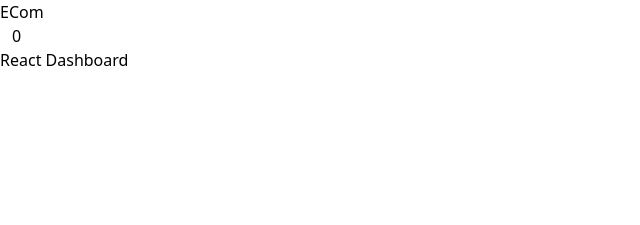
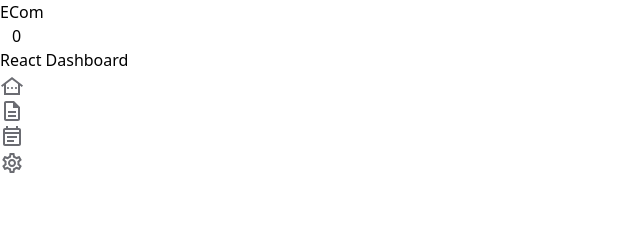
Before and after one commit to jakdev047/tailwindcss, a React (Create React App) app: page / in a window 1280 px wide. Shown: the top 225 px of the page, without its empty margins (0-640 px from the left). Built offline with nearby package versions, Linux system fonts and the light colour scheme.

Commit message:
footer UI

```diff
--- a/package.json
+++ b/package.json
@@ -4,6 +4,11 @@
   "private": true,
   "dependencies": {
     "@craco/craco": "^6.4.0",
+    "@emotion/react": "^11.5.0",
+    "@emotion/styled": "^11.3.0",
+    "@mui/icons-material": "^5.1.0",
+    "@mui/material": "^5.1.0",
+    "@mui/styled-engine-sc": "^5.1.0",
     "@reduxjs/toolkit": "^1.6.2",
     "@testing-library/jest-dom": "^5.15.0",
     "@testing-library/react": "^11.2.7",
@@ -14,6 +19,7 @@
     "react-router-dom": "^5.2.0",
     "react-scripts": "4.0.3",
     "redux-persist": "^6.0.0",
+    "styled-components": "^5.3.3",
     "web-vitals": "^1.1.2"
   },
   "scripts": {
--- /dev/null
+++ b/src/assets/css/footer.css
@@ -0,0 +1,10 @@
+/* footer-div */
+.footer-div {
+    height: 72px;
+    @apply block mobile:hidden absolute bg-white bottom-0 left-0 w-full;
+}
+
+.footer-div ul {
+  padding: 0 24px;
+  @apply flex items-center justify-between h-full;
+}
--- a/src/assets/css/general.css
+++ b/src/assets/css/general.css
@@ -51,8 +51,10 @@ label {
   vertical-align: middle;
 }
 body {
+  position: relative;
   background: var(--body-color);
   color: var(--primary-color);
+  font-family: var(--interFont);
   font-size: 16px;
   line-height: 24px;
   letter-spacing: -0.01em;
--- a/src/assets/css/index.css
+++ b/src/assets/css/index.css
@@ -5,6 +5,8 @@
 /* custom css */
 @import "./general.css";
 @import "./component.css";
+@import "./topNavigation.css";
+@import "./footer.css";
 
 /* all module should be placed top of this */
 @import "./responsive.css";
--- /dev/null
+++ b/src/assets/css/topNavigation.css
@@ -0,0 +1,3 @@
+.top-menu {
+    @apply flex items-center justify-items-center;
+  }
--- /dev/null
+++ b/src/layout/footer/FooterSection.jsx
@@ -0,0 +1,29 @@
+import React from 'react';
+import { Link } from 'react-router-dom';
+import {
+    OtherHousesOutlined,
+    DescriptionOutlined,
+    EventNoteOutlined,
+    SettingsOutlined
+} from '@mui/icons-material';
+
+export default function FooterSection() {
+    return (
+        <div className="footer-div">
+            <ul>
+                <li>
+                    <Link to="/" className="text-menuColor hover:text-secondaryColor"><OtherHousesOutlined /></Link>
+                </li>
+                <li>
+                    <Link to="/inventory" className="text-menuColor hover:text-secondaryColor"><DescriptionOutlined /></Link>
+                </li>
+                <li>
+                    <Link to="/documents" className="text-menuColor hover:text-secondaryColor"><EventNoteOutlined /></Link>
+                </li>
+                <li>
+                    <Link to="/settings" className="text-menuColor hover:text-secondaryColor"><SettingsOutlined /></Link>
+                </li>
+            </ul>
+        </div>
+    )
+}
--- a/src/router/basePage.jsx
+++ b/src/router/basePage.jsx
@@ -3,6 +3,7 @@ import { BrowserRouter, Switch, Route, Redirect } from "react-router-dom";
 
 // layout
 import TopNavigation from './../layout/topNavigation/TopNavigation';
+import FooterSection from "../layout/footer/FooterSection";
 
 
 // module
@@ -11,7 +12,7 @@ const Dashboard = lazy(() => import("../modules/dashboard/index"));
 const BasePage = () => {
 
    return (
-      <div className="main">
+      <div className="main mobile:relative h-screen mobile:auto tablet:h-auto desktop:h-auto">
          <BrowserRouter>
             {/* topNavigation */}
             <div className="top-navigation-wrapper">
@@ -40,7 +41,9 @@ const BasePage = () => {
             </div>
 
             {/* footer */}
-            <div className="footer"></div>
+            <div className="footer">
+               <FooterSection />
+            </div>
          </BrowserRouter>
       </div>
    );
--- a/tailwind.config.js
+++ b/tailwind.config.js
@@ -49,6 +49,9 @@ module.exports = {
         extraBold: "800",
         black: "900",
       },
+      height: {
+        h72: "72px"
+      }
     },
     screens: {
       mobile: "400px",
```
Also changed, not shown: src/assets/css/component.css (+0 -7 lines), 1 other file (tests, documents, lock files or other folders).
